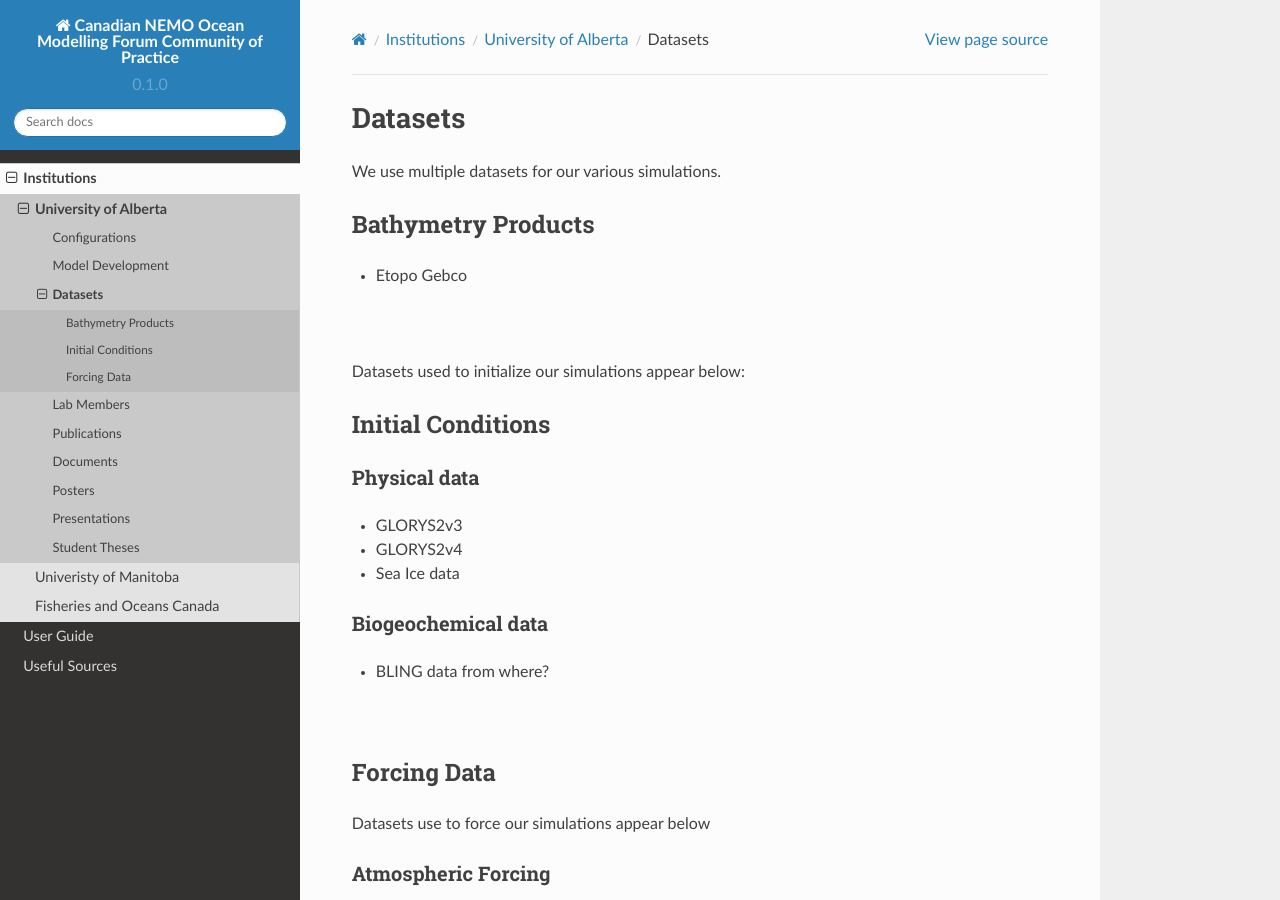
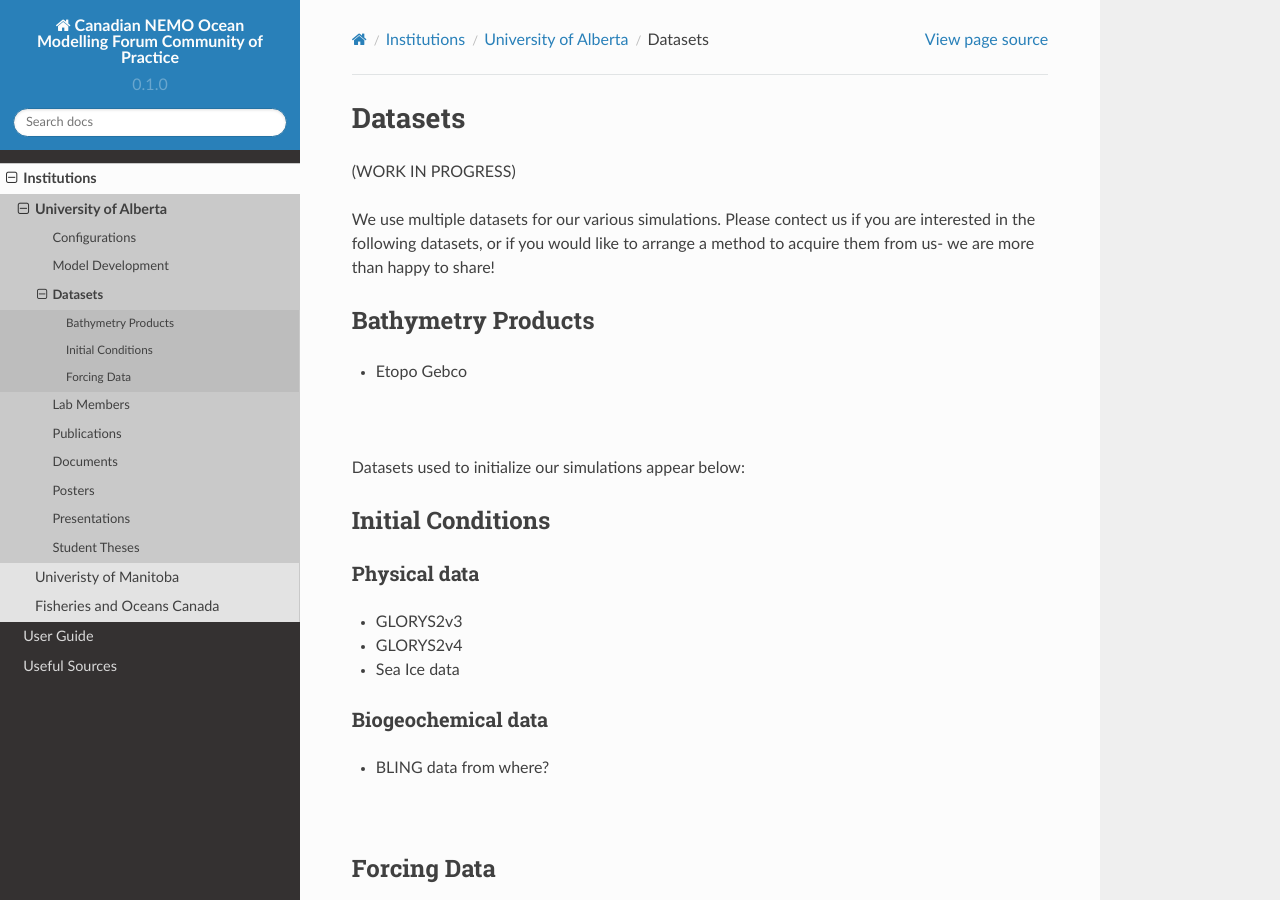
Before and after one commit to UofA-NEMO/Canadian-NEMO-Ocean-Modelling-Forum-Community-of-Practice, a Sphinx documentation site: the page built from docs/Institutions/UofA/Datasets/index.rst, in a window 1280 px wide and 900 px high. Built offline with Sphinx 7.4.7 and the Read the Docs theme 2.0.0, drawn with Linux system fonts in a browser that asks for light colours; pages that are not in the unit, such as notebooks, are missing from menus.

Commit message:
Update index.rst

```diff
--- a/docs/Institutions/UofA/Datasets/index.rst
+++ b/docs/Institutions/UofA/Datasets/index.rst
@@ -1,7 +1,9 @@
 Datasets
 ========
 
-We use multiple datasets for our various simulations.
+(WORK IN PROGRESS)
+
+We use multiple datasets for our various simulations. Please contect us if you are interested in the following datasets, or if you would like to arrange a method to acquire them from us- we are more than happy to share!
 
 Bathymetry Products
 -------------------
```
